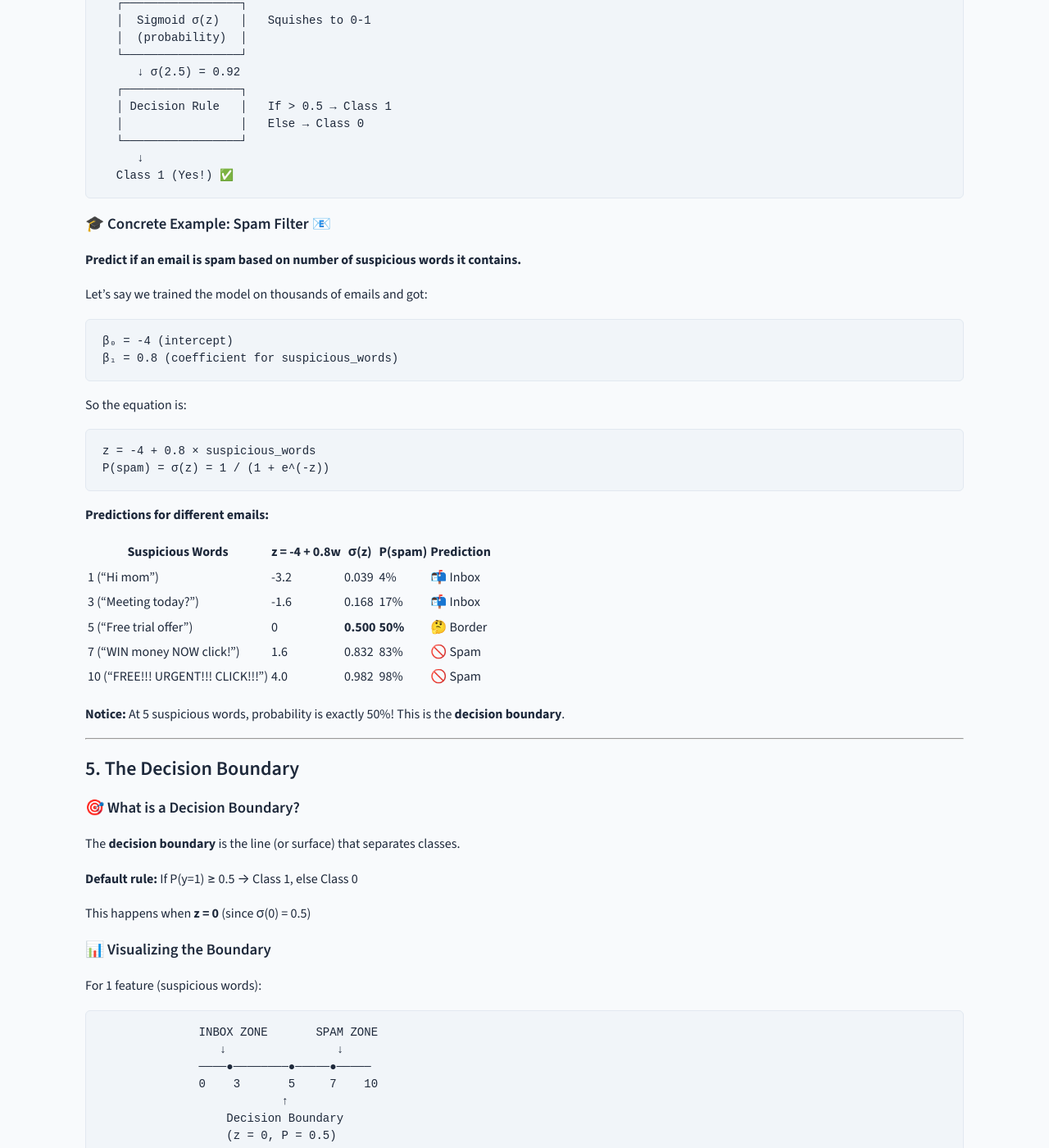
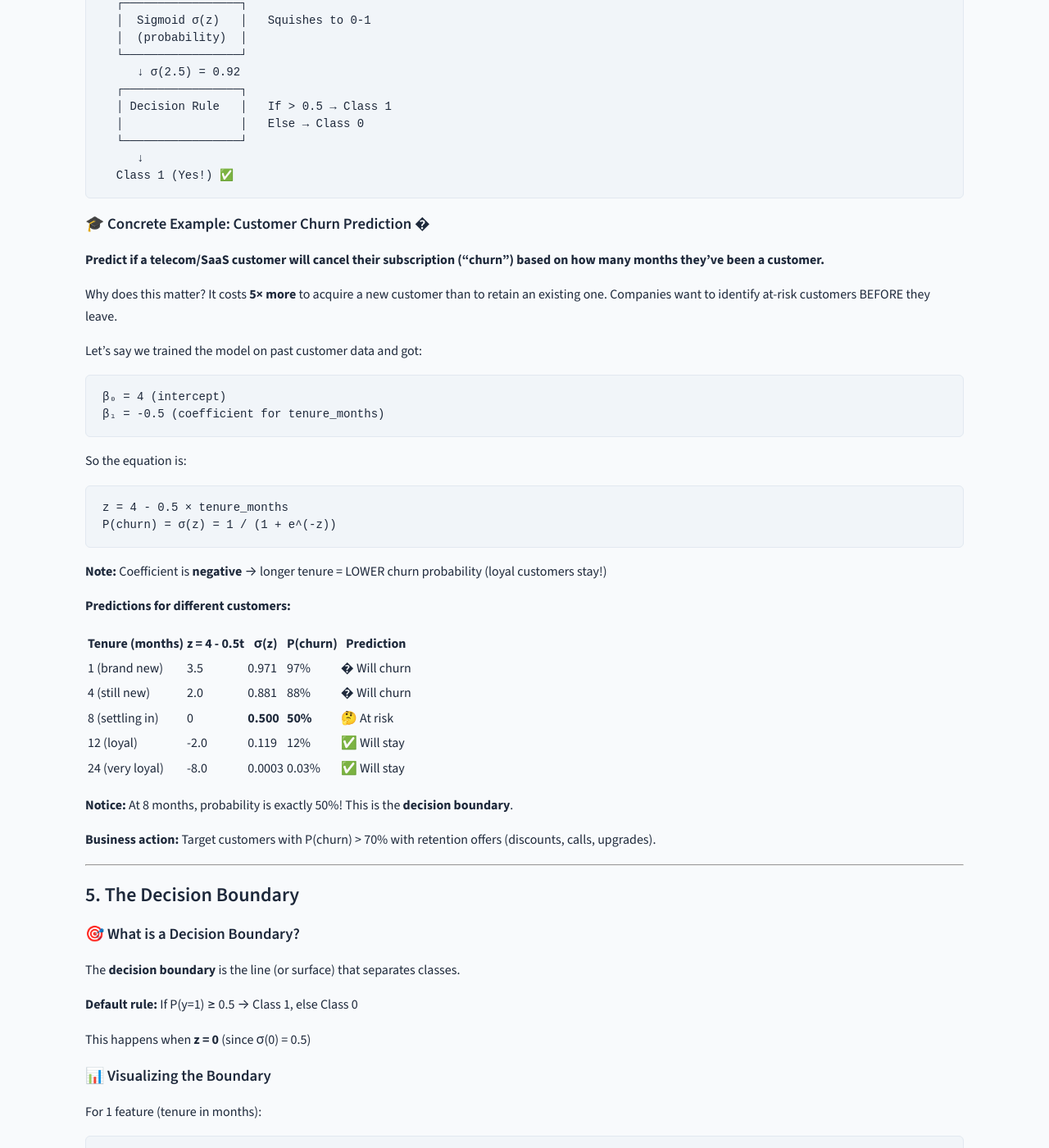
Before and after one commit to rilov/handbook, a Jekyll site: the page built from _topics/Logistic Regression - Introduction.md, in a window 1280 px wide and 1400 px high, scrolled down 5757 px. Shown: the whole window at 82% size. Built offline with Jekyll 4.4.1, drawn with Linux system fonts in a browser that asks for light colours; our own code applies the rules of GitHub Pages for plain Markdown files; some of the changed text lies outside the part shown.

Commit message:
Replace spam filter with customer churn prediction in Logistic Regression tutorial and notebook - more practical business use case with ROI context

````diff
--- a/_topics/Logistic Regression - Introduction.md
+++ b/_topics/Logistic Regression - Introduction.md
@@ -275,33 +275,39 @@ P(y=1) = σ(z) = 1 / (1 + e^(-z))
   Class 1 (Yes!) ✅
 ```
 
-### 🎓 Concrete Example: Spam Filter 📧
+### 🎓 Concrete Example: Customer Churn Prediction �
 
-**Predict if an email is spam based on number of suspicious words it contains.**
+**Predict if a telecom/SaaS customer will cancel their subscription ("churn") based on how many months they've been a customer.**
 
-Let's say we trained the model on thousands of emails and got:
+Why does this matter? It costs **5× more** to acquire a new customer than to retain an existing one. Companies want to identify at-risk customers BEFORE they leave.
+
+Let's say we trained the model on past customer data and got:
 ```
-β₀ = -4 (intercept)
-β₁ = 0.8 (coefficient for suspicious_words)
+β₀ = 4 (intercept)
+β₁ = -0.5 (coefficient for tenure_months)
 ```
 
 So the equation is:
 ```
-z = -4 + 0.8 × suspicious_words
-P(spam) = σ(z) = 1 / (1 + e^(-z))
+z = 4 - 0.5 × tenure_months
+P(churn) = σ(z) = 1 / (1 + e^(-z))
 ```
 
-**Predictions for different emails:**
+**Note:** Coefficient is **negative** → longer tenure = LOWER churn probability (loyal customers stay!)
 
-| Suspicious Words | z = -4 + 0.8w | σ(z) | P(spam) | Prediction |
-|------------------|---------------|------|---------|------------|
-| 1  ("Hi mom") | -3.2 | 0.039 | 4%  | 📬 Inbox |
-| 3  ("Meeting today?") | -1.6 | 0.168 | 17% | 📬 Inbox |
-| 5  ("Free trial offer") | 0 | **0.500** | **50%** | 🤔 Border |
-| 7  ("WIN money NOW click!") | 1.6 | 0.832 | 83% | 🚫 Spam |
-| 10 ("FREE!!! URGENT!!! CLICK!!!") | 4.0 | 0.982 | 98% | 🚫 Spam |
+**Predictions for different customers:**
 
-**Notice:** At 5 suspicious words, probability is exactly 50%! This is the **decision boundary**.
+| Tenure (months) | z = 4 - 0.5t | σ(z) | P(churn) | Prediction |
+|-----------------|--------------|------|----------|------------|
+| 1   (brand new)         | 3.5  | 0.971 | 97% | � Will churn |
+| 4   (still new)         | 2.0  | 0.881 | 88% | � Will churn |
+| 8   (settling in)       | 0    | **0.500** | **50%** | 🤔 At risk |
+| 12  (loyal)             | -2.0 | 0.119 | 12% | ✅ Will stay |
+| 24  (very loyal)        | -8.0 | 0.0003| 0.03% | ✅ Will stay |
+
+**Notice:** At 8 months, probability is exactly 50%! This is the **decision boundary**.
+
+**Business action:** Target customers with P(churn) > 70% with retention offers (discounts, calls, upgrades).
 
 ---
 
@@ -317,34 +323,34 @@ This happens when **z = 0** (since σ(0) = 0.5)
 
 ### 📊 Visualizing the Boundary
 
-For 1 feature (suspicious words):
+For 1 feature (tenure in months):
 ```
-              INBOX ZONE       SPAM ZONE
+              CHURN ZONE       LOYAL ZONE
                  ↓                ↓
               ────●────────●─────●─────
-              0    3       5     7    10
+              1    4       8    12    24
                           ↑
                   Decision Boundary
                   (z = 0, P = 0.5)
 ```
 
-For 2 features (Suspicious words + ALL CAPS ratio):
+For 2 features (Tenure + Monthly Charges):
 ```
-ALL CAPS %
+Monthly Charges ($)
        │
-   100 ┤   ●●●●  ← All SPAM
-       │  ● ●●●     (above the line)
+   100 ┤   ●●●●  ← All churned
+       │  ● ●●●     (high charges, short tenure)
     80 ┤  ●●●
-       │ ╲
-    60 ┤  ╲ Decision
-       │   ╲ Boundary
-    40 ┤    ╲      ○○
-       │     ╲    ○○○
-    20 ┤      ╲  ○○○○  ← All INBOX
-       │       ╲○○○      (below the line)
-     0 ┤────────╲──────
-       └──────────────────→ Suspicious Words
-        0    5    10   15
+       │   ╲
+    60 ┤    ╲ Decision
+       │     ╲ Boundary
+    40 ┤      ╲      ○○
+       │       ╲    ○○○
+    20 ┤        ╲  ○○○○  ← All loyal
+       │         ╲○○○     (low charges, long tenure)
+     0 ┤──────────╲──────
+       └─────────────────→ Tenure (months)
+        0    10    20   30
 ```
 
 The **line is the boundary** where the model is uncertain (50/50).
@@ -406,7 +412,7 @@ p = predicted probability
 
 **Two cases:**
 
-**Case 1: Actual = 1 (true class is "Spam")**
+**Case 1: Actual = 1 (true class is "Will Churn")**
 ```
 Cost = -log(p)
 
@@ -415,7 +421,7 @@ If p = 0.5 (uncertain):                Cost = 0.69 (medium)
 If p = 0.1 (wrong, high confidence):   Cost = 2.30 ❌ (large!)
 ```
 
-**Case 2: Actual = 0 (true class is "Not Spam")**
+**Case 2: Actual = 0 (true class is "Will Stay")**
 ```
 Cost = -log(1-p)
 
@@ -622,7 +628,7 @@ probabilities = model_ovr.predict_proba(X_test)
 
 ## 9. Python Examples {#python-examples}
 
-### 🎓 Complete Example: Spam Filter 📧
+### 🎓 Complete Example: Customer Churn Prediction �
 
 ```python
 import numpy as np
@@ -635,35 +641,36 @@ from sklearn.metrics import (
     f1_score, confusion_matrix, classification_report
 )
 
-# Step 1: Create sample email data
+# Step 1: Create customer dataset
 np.random.seed(42)
-n_emails = 200
+n_customers = 300
 
-# Features for each email:
-#   - suspicious_words: count of words like 'free', 'win', 'click', 'urgent'
-#   - caps_ratio: percentage of ALL CAPS characters
-suspicious_words = np.random.uniform(0, 15, n_emails)
-caps_ratio = np.random.uniform(0, 100, n_emails)
+# Features for each customer:
+#   - tenure_months: how long they've been a customer
+#   - monthly_charges: how much they pay per month
+tenure_months = np.random.uniform(1, 36, n_customers)
+monthly_charges = np.random.uniform(20, 120, n_customers)
 
-# True relationship (with noise) - more spam-like words = more likely spam
-score = -5 + 0.6*suspicious_words + 0.05*caps_ratio + np.random.normal(0, 1, n_emails)
-is_spam = (score > 0).astype(int)
+# True relationship (with noise):
+#   - Short tenure + high charges → more likely to churn
+score = 4 - 0.2*tenure_months + 0.04*monthly_charges + np.random.normal(0, 1, n_customers)
+churned = (score > 0).astype(int)
 
 df = pd.DataFrame({
-    'suspicious_words': suspicious_words.round(1),
-    'caps_ratio': caps_ratio.round(1),
-    'is_spam': is_spam
+    'tenure_months': tenure_months.round(1),
+    'monthly_charges': monthly_charges.round(2),
+    'churned': churned
 })
 
-print("� Email Dataset:")
+print("📊 Customer Dataset:")
 print(df.head())
-print(f"\nTotal emails: {len(df)}")
-print(f"Spam:     {df['is_spam'].sum()}")
-print(f"Not spam: {len(df) - df['is_spam'].sum()}")
+print(f"\nTotal customers: {len(df)}")
+print(f"Churned:  {df['churned'].sum()}  ({df['churned'].mean()*100:.1f}%)")
+print(f"Retained: {len(df) - df['churned'].sum()}  ({(1-df['churned'].mean())*100:.1f}%)")
 
 # Step 2: Split data
-X = df[['suspicious_words', 'caps_ratio']]
-y = df['is_spam']
+X = df[['tenure_months', 'monthly_charges']]
+y = df['churned']
 
 X_train, X_test, y_train, y_test = train_test_split(
     X, y, test_size=0.2, random_state=42
@@ -678,6 +685,10 @@ print(f"Intercept (β₀): {model.intercept_[0]:.3f}")
 for feature, coef in zip(X.columns, model.coef_[0]):
     print(f"  {feature}: {coef:.3f}")
 
+print("\n💡 Interpretation:")
+print("  - tenure_months coef NEGATIVE → longer tenure = less churn (loyal!) ✅")
+print("  - monthly_charges coef POSITIVE → higher charges = more churn ⚠️")
+
 # Step 4: Make predictions
 predictions = model.predict(X_test)
 probabilities = model.predict_proba(X_test)
@@ -686,18 +697,18 @@ print("\n🔮 Sample Predictions:")
 for i in range(5):
     actual = y_test.iloc[i]
     pred = predictions[i]
-    prob_spam = probabilities[i][1]
-    label = "🚫 SPAM" if pred == 1 else "📬 INBOX"
-    print(f"  Suspicious words: {X_test.iloc[i]['suspicious_words']:.1f}, "
-          f"Caps: {X_test.iloc[i]['caps_ratio']:.0f}%, "
-          f"P(spam): {prob_spam:.2%}, "
+    prob_churn = probabilities[i][1]
+    label = "� WILL CHURN" if pred == 1 else "✅ WILL STAY"
+    print(f"  Tenure: {X_test.iloc[i]['tenure_months']:.0f}mo, "
+          f"Charges: ${X_test.iloc[i]['monthly_charges']:.0f}, "
+          f"P(churn): {prob_churn:.1%}, "
           f"Predicted: {label}, Actual: {actual}")
 
 # Step 5: Evaluate
 print("\n📊 Evaluation Metrics:")
 print(f"  Accuracy:  {accuracy_score(y_test, predictions):.2%}")
-print(f"  Precision: {precision_score(y_test, predictions):.2%}  ← Of flagged spam, how many were actually spam?")
-print(f"  Recall:    {recall_score(y_test, predictions):.2%}  ← Of actual spam, how many did we catch?")
+print(f"  Precision: {precision_score(y_test, predictions):.2%}  ← Of flagged churners, how many really churn?")
+print(f"  Recall:    {recall_score(y_test, predictions):.2%}  ← Of actual churners, how many did we catch?")
 print(f"  F1 Score:  {f1_score(y_test, predictions):.2%}")
 
 # Step 6: Confusion Matrix
@@ -706,17 +717,17 @@ cm = confusion_matrix(y_test, predictions)
 print(cm)
 
 print("\n📋 Classification Report:")
-print(classification_report(y_test, predictions, target_names=['Not Spam', 'Spam']))
+print(classification_report(y_test, predictions, target_names=['Stayed', 'Churned']))
 ```
 
-### 💡 Why Precision Matters for Spam Filters
+### 💡 Why RECALL Matters for Churn Prediction
 
-For a **spam filter**, **PRECISION is critical**:
-- A false positive = a legitimate email goes to spam folder ❌
-- Users get angry if their boss's email is marked as spam!
-- It's better to let some spam through than block real emails
+For **customer churn**, **RECALL is critical**:
+- Missing a churner = lost revenue forever 💸
+- A false alarm just means an unnecessary retention offer (cheap!)
+- Better to flag too many at-risk customers than miss real ones
 
-**Recommendation:** Use a higher threshold (e.g., 0.8) to make sure you're confident before marking as spam.
+**Recommendation:** Use a LOWER threshold (e.g., 0.3) to catch more potential churners and intervene early.
 
 ### 📊 Visualizing the Decision Boundary
 
@@ -725,8 +736,8 @@ import matplotlib.pyplot as plt
 import numpy as np
 
 # Create mesh grid
-x_min, x_max = X['suspicious_words'].min() - 1, X['suspicious_words'].max() + 1
-y_min, y_max = X['caps_ratio'].min() - 5, X['caps_ratio'].max() + 5
+x_min, x_max = X['tenure_months'].min() - 1, X['tenure_months'].max() + 1
+y_min, y_max = X['monthly_charges'].min() - 5, X['monthly_charges'].max() + 5
 
 xx, yy = np.meshgrid(
     np.linspace(x_min, x_max, 100),
@@ -740,22 +751,22 @@ Z = Z.reshape(xx.shape)
 # Plot
 fig, ax = plt.subplots(figsize=(12, 6))
 
-# Filled contour for probabilities (red = spam zone, green = inbox zone)
+# Filled contour for probabilities (red = churn zone, green = loyal zone)
 contour = ax.contourf(xx, yy, Z, levels=20, cmap='RdYlGn_r', alpha=0.6)
-plt.colorbar(contour, label='P(Spam)')
+plt.colorbar(contour, label='P(Churn)')
 
 # Decision boundary at 0.5
 ax.contour(xx, yy, Z, levels=[0.5], colors='black', linewidths=2)
 
 # Plot data points
-ax.scatter(X[y==0]['suspicious_words'], X[y==0]['caps_ratio'],
-           c='green', label='Not Spam (Inbox)', s=80, edgecolors='black')
-ax.scatter(X[y==1]['suspicious_words'], X[y==1]['caps_ratio'],
-           c='red', label='Spam', s=80, edgecolors='black', marker='X')
+ax.scatter(X[y==0]['tenure_months'], X[y==0]['monthly_charges'],
+           c='green', label='✅ Stayed (Loyal)', s=80, edgecolors='black')
+ax.scatter(X[y==1]['tenure_months'], X[y==1]['monthly_charges'],
+           c='red', label='🚨 Churned', s=80, edgecolors='black', marker='X')
 
-ax.set_xlabel('Suspicious Words Count', fontsize=12)
-ax.set_ylabel('ALL CAPS %', fontsize=12)
-ax.set_title('Spam Filter Decision Boundary', fontsize=14)
+ax.set_xlabel('Tenure (months)', fontsize=12)
+ax.set_ylabel('Monthly Charges ($)', fontsize=12)
+ax.set_title('Customer Churn Decision Boundary', fontsize=14)
 ax.legend()
 plt.tight_layout()
 plt.show()
````
Also changed, not shown: notebooks/machinelearning/README.md (+7 -7 lines), 1 other file.
